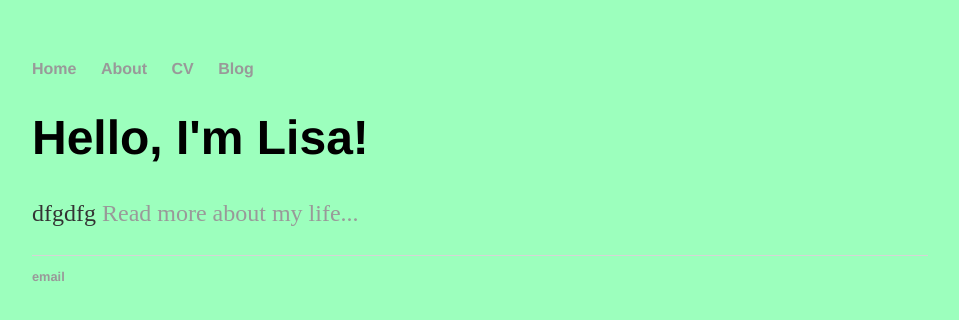
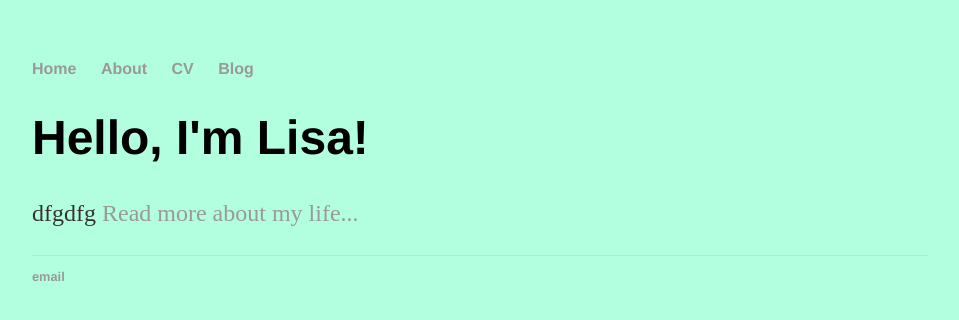
Before and after one commit to LisaBoloten/LisaBoloten, a Jekyll site: the page built from index.html, in a window 1280 px wide. Shown: the top 320 px of the page, without its empty margins (160-1119 px from the left). Built offline with Jekyll 4.4.1, drawn with Linux system fonts in a browser that asks for light colours.

Commit message:
Update main.css

```diff
--- a/css/main.css
+++ b/css/main.css
@@ -1,7 +1,7 @@
 body {
     margin: 60px auto;
     width: 70%;
-    background-color:#9CFFBD;
+    background-color:#B2FFE0;
 }
 nav ul, footer ul {
     font-family:'Helvetica', 'Arial', 'Sans-Serif';
```
